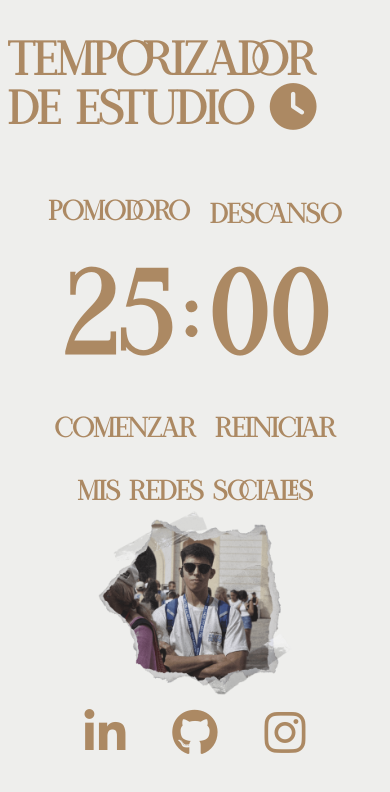
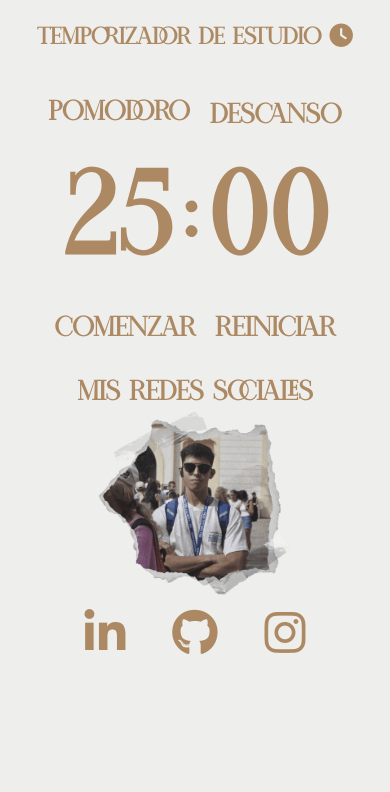
Before and after one commit to alexcerezo/pomodoro-timer, a plain HTML site: page index.html in a window 390 px wide. Drawn offline with Linux system fonts and the light colour scheme.

Commit message:
Update style.css

```diff
--- a/style.css
+++ b/style.css
@@ -154,6 +154,7 @@ h2 {
     flex-direction: row;
     justify-content: space-between;
     width: 100%;
+    padding-bottom: 100px;
 }
 
 .icon {
@@ -196,9 +197,13 @@ img {
 }
 
 
-@media screen and (max-width: 1000px) {
+@media screen and (max-width: 1010px) {
     html {
-    font-size: clamp(1rem, 6vw, 1.7rem);
+    font-size: clamp(1rem, 6vw, 5rem);
+    }
+
+    .title {
+        font-size: 0.5rem;
     }
 
     body {
```
